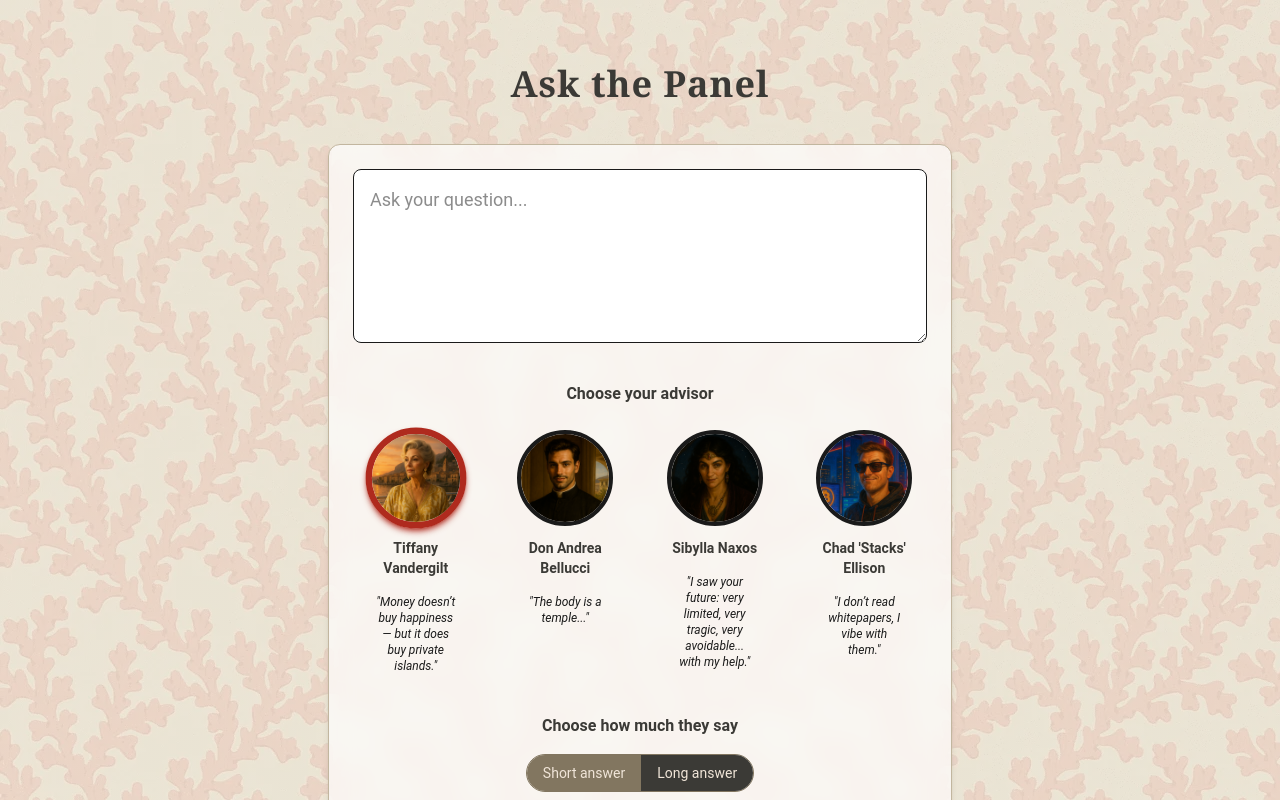
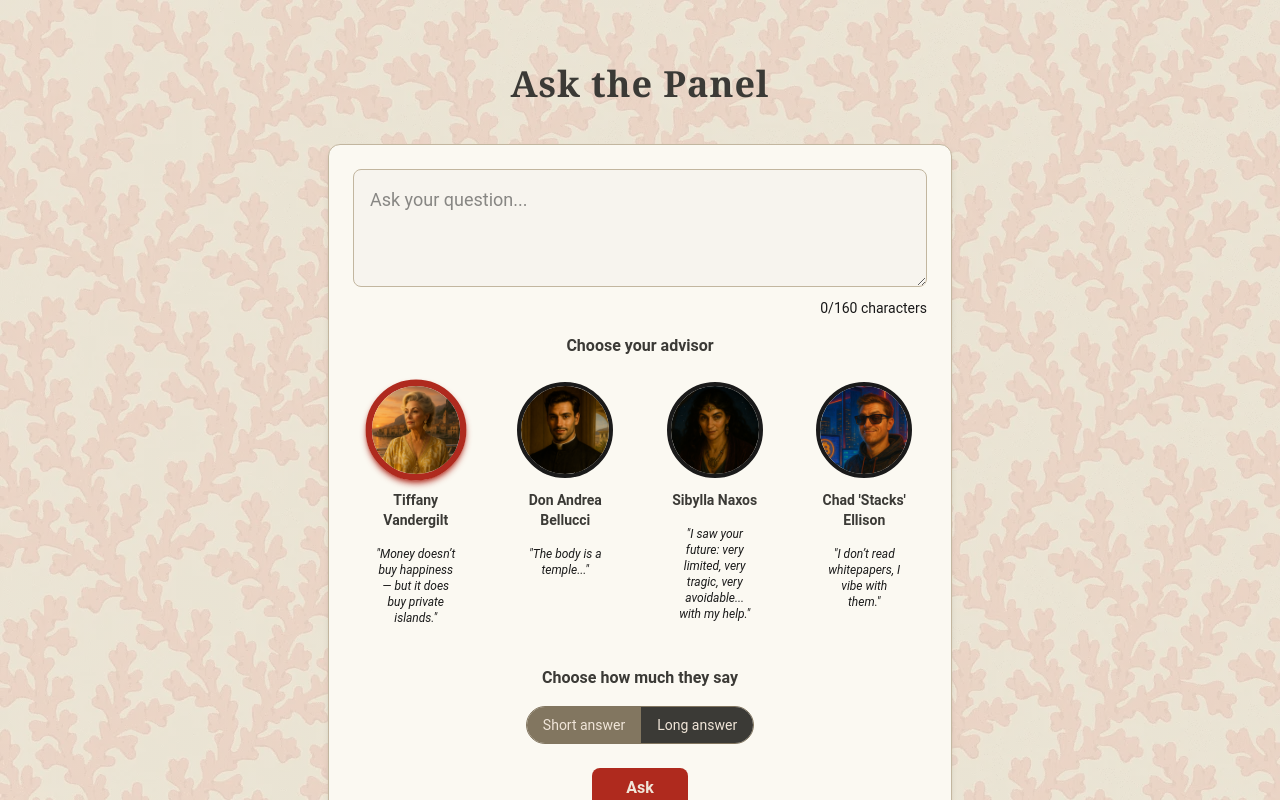
Before and after one commit to JoaoTeixeira13/ask-the-panel, a Next.js app: page / in a window 1280 px wide. Shown: the top 800 px of the page. Built offline with nearby package versions, Linux system fonts and the light colour scheme.

Commit message:
refactor ui, add validation to text input, handle error, refactor elements into own components

```diff
--- a/src/app/globals.css
+++ b/src/app/globals.css
@@ -1,6 +1,7 @@
 @import "tailwindcss";
 
 :root {
+    --lightBackground: #f7f4ee;
     --background: #fbf9f2;
     --foreground: #1a1a1a;
     --primary: #f0e5d8;
@@ -13,6 +14,7 @@
 }
 
 @theme inline {
+    --color-lightBackground: var(--lightBackground);
     --color-background: var(--background);
     --color-foreground: var(--foreground);
     --color-primary: var(--primary);
--- a/src/app/page.tsx
+++ b/src/app/page.tsx
@@ -24,6 +24,18 @@ export default function Home() {
     const handleSubmit = async (e: React.FormEvent) => {
         e.preventDefault();
         if (!selectedCharacter) return;
+
+        if (question.trim().length < 10) {
+            setError("Your question is too short. Please provide more detail.");
+            return;
+        }
+
+        if (question.length > 160) {
+            setError(
+                "Your question is too long. Try to keep it under 160 characters."
+            );
+            return;
+        }
 
         setLoading(true);
         setResult(null);
--- a/src/components/PanelResponse.tsx
+++ b/src/components/PanelResponse.tsx
@@ -36,7 +36,7 @@ export const PanelResponse: React.FC<PanelResponseProps> = ({
     selectedCharatcer,
 }) => {
     return (
-        <div className="border border-accent p-4 rounded-xl shadow-md bg-background mb-4">
+        <div className="border border-primary p-4 rounded-xl shadow-md bg-background mb-4">
             <h2 className="text-xl font-semibold mb-2 text-luxury">
                 {getPanelTitle(loading, answerCharacter, selectedCharatcer)}
             </h2>
--- a/src/components/QuestionForm.tsx
+++ b/src/components/QuestionForm.tsx
@@ -3,6 +3,8 @@ import { CharacterId } from "@/types/characters";
 import { ResponseLength } from "@/types/responseLength";
 import { CharacterSelector } from "./CharacterSelector";
 import { ResponseLengthSelector } from "./ResponseLengthSelector";
+import { TextInputArea } from "./TextInputArea";
+import { SubmitButton } from "./SubmitButton";
 
 interface QuestionFormProps {
     question: string;
@@ -28,16 +30,9 @@ export function QuestionForm({
     return (
         <form
             onSubmit={onSubmit}
-            className="bg-white/70 backdrop-blur-md p-6 rounded-xl shadow-md border border-secondary mb-8"
+            className="bg-background backdrop-blur-md p-6 rounded-xl shadow-md border border-secondary mb-8"
         >
-            <textarea
-                className="w-full border border-muted rounded-lg p-4 mb-6 bg-white text-lg focus:outline-none focus:ring-2 focus:ring-accent"
-                rows={5}
-                placeholder="Ask your question..."
-                value={question}
-                onChange={(e) => onQuestionChange(e.target.value)}
-                required
-            />
+            <TextInputArea value={question} onChange={onQuestionChange} />
 
             <CharacterSelector
                 selectedCharacter={selectedCharacter}
@@ -50,13 +45,7 @@ export function QuestionForm({
             />
 
             <div className="flex justify-center">
-                <button
-                    type="submit"
-                    disabled={loading || !selectedCharacter}
-                    className="bg-coral hover:bg-darkCoral text-primary px-8 py-3 w-24 rounded-lg font-semibold transition disabled:opacity-50"
-                >
-                    {loading ? "Asking..." : "Ask"}
-                </button>
+                <SubmitButton loading={loading} disabled={!selectedCharacter} />
             </div>
         </form>
     );
--- /dev/null
+++ b/src/components/SubmitButton.tsx
@@ -0,0 +1,23 @@
+"use client";
+
+import React from "react";
+
+interface SubmitButtonProps {
+    loading: boolean;
+    disabled?: boolean;
+}
+
+export const SubmitButton: React.FC<SubmitButtonProps> = ({
+    loading,
+    disabled,
+}) => {
+    return (
+        <button
+            type="submit"
+            disabled={loading || disabled}
+            className="bg-coral hover:bg-darkCoral text-primary px-8 py-3 w-24 rounded-lg font-semibold transition disabled:opacity-50"
+        >
+            {loading ? "Asking..." : "Ask"}
+        </button>
+    );
+};
--- /dev/null
+++ b/src/components/TextInputArea.tsx
@@ -0,0 +1,32 @@
+"use client";
+
+import React from "react";
+
+interface TextInputAreaProps {
+    value: string;
+    onChange: (value: string) => void;
+    maxLength?: number;
+}
+
+export const TextInputArea: React.FC<TextInputAreaProps> = ({
+    value,
+    onChange,
+    maxLength = 160,
+}) => {
+    return (
+        <div>
+            <textarea
+                className="w-full border border-secondary rounded-lg p-4 mb-6 bg-lightBackground text-lg focus:outline-none focus:ring-2 focus:ring-accent"
+                rows={3}
+                placeholder="Ask your question..."
+                value={value}
+                onChange={(e) => onChange(e.target.value)}
+                maxLength={maxLength}
+                required
+            />
+            <div className="text-right text-sm text-muted -mt-5 mb-4">
+                {value.length}/{maxLength} characters
+            </div>
+        </div>
+    );
+};
```
